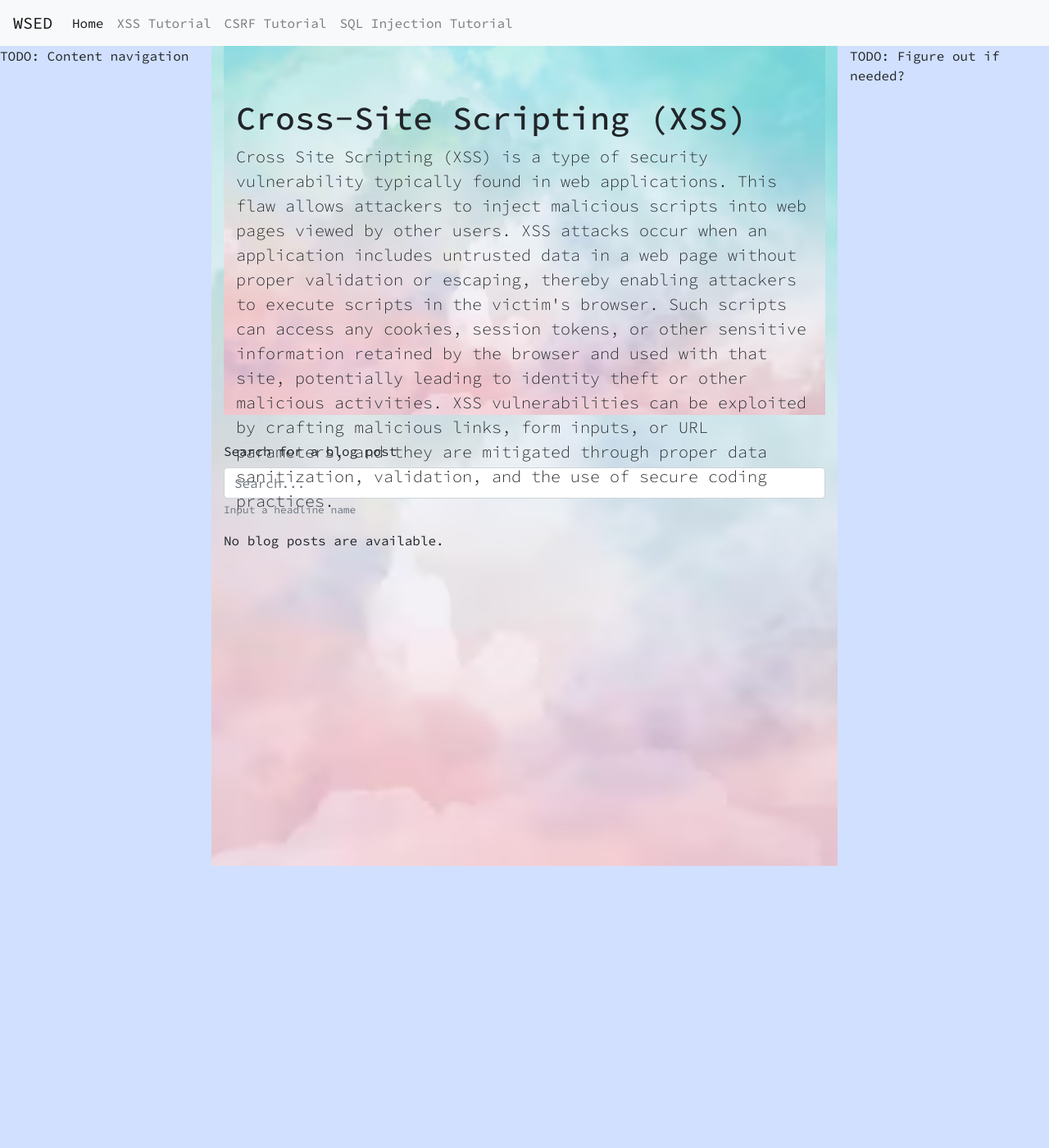
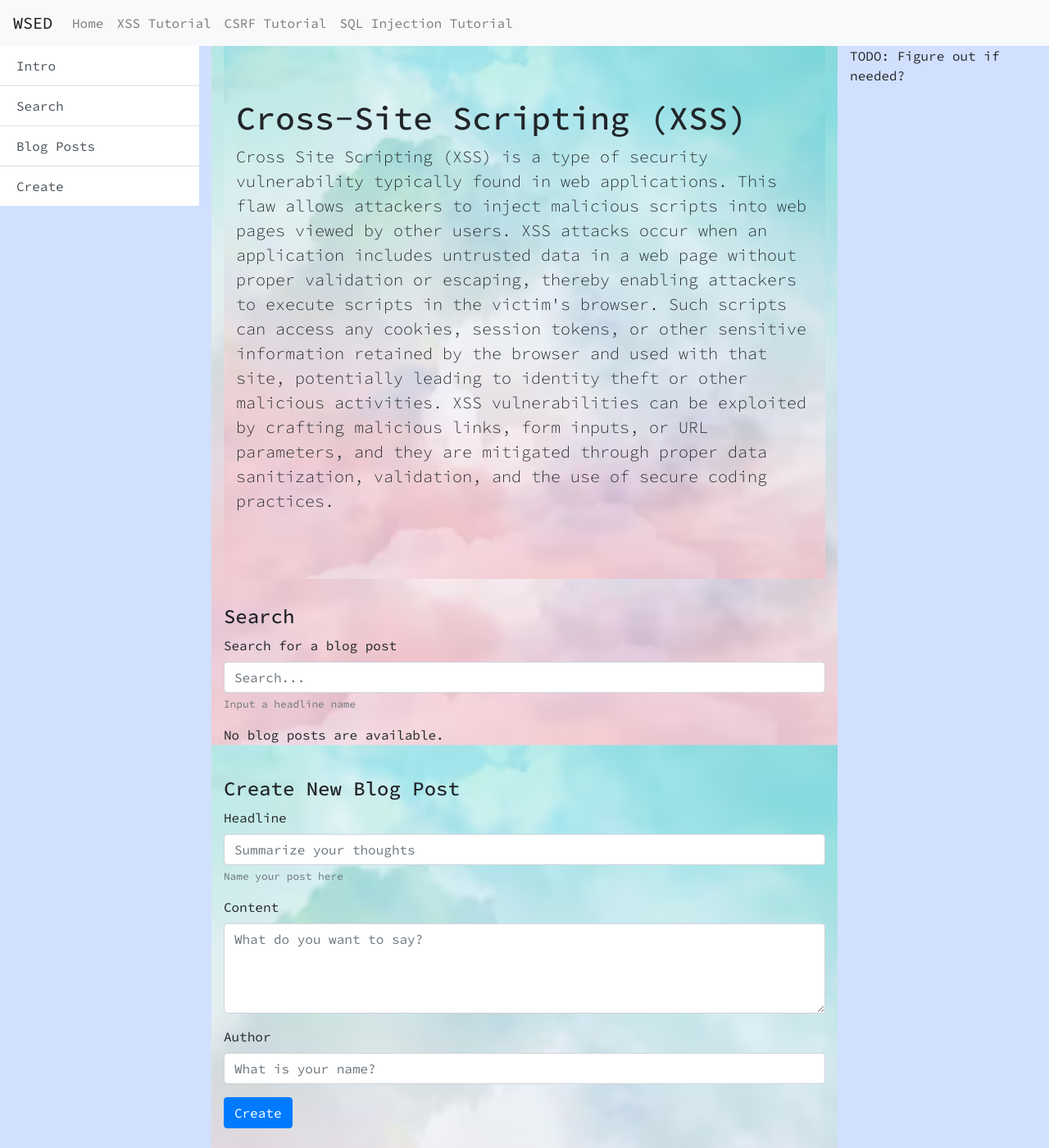
Before and after one commit to krystofbezdek/WSED, a Django app: page /xss_app/ in a window 1280 px wide. Shown: the whole page at 82% size. Before the commit the page ends 1056 px from the top, so only its background shows below. Run offline with Django 5.2, Linux system fonts and the light colour scheme; data that the repository does not hold is empty.

Commit message:
Side navbar and more progress on XSS styling

```diff
--- a/xss_app/models.py
+++ b/xss_app/models.py
@@ -7,7 +7,7 @@ from django.urls import reverse
 
 # Create your models here.
 class Blog(models.Model):
-    headline = models.CharField(max_length=30)
+    headline = models.CharField(max_length=200)
     blog_post_text = models.CharField(max_length=200)
     author = models.CharField(max_length=20)
     pub_date = models.DateTimeField("date published", auto_now_add=True)
--- a/xss_app/static/xss_app/style.css
+++ b/xss_app/static/xss_app/style.css
@@ -8,14 +8,14 @@ body {
     font-family: 'Source Code Pro', monospace;
 }
 
-
 .col-7 {
     background-color: black;
     background-image: url("images/background.png");
     background-position: center;
     background-repeat: no-repeat;
     background-size: cover;
-    height: 1000px;
+    background-attachment: fixed;
+    min-height: 100vh;
     width: 100%;
 }
 
@@ -25,6 +25,5 @@ body {
     background-position: center;
     background-repeat: no-repeat;
     background-size: cover;
-    height: 450px;
     width: 100%;
 }
--- a/xss_app/templates/base.html
+++ b/xss_app/templates/base.html
@@ -25,7 +25,9 @@
             <div class="row">
 
                 <div class="col">
-                    TODO: Content navigation
+                    {% block content_nav %}
+
+                    {% endblock %}
                 </div>
 
                 <div class="col-7">
--- a/xss_app/templates/navbar.html
+++ b/xss_app/templates/navbar.html
@@ -5,10 +5,10 @@
   </button>
   <div class="collapse navbar-collapse" id="navbarNavAltMarkup">
     <div class="navbar-nav">
-      <a class="nav-item nav-link active" href="{% url 'home' %}">Home <span class="sr-only">(current)</span></a>
+      <a class="nav-item nav-link" href="{% url 'home' %}">Home<span class="sr-only">(current)</span></a>
       <a class="nav-item nav-link" href="{% url 'xss_app:index' %}">XSS Tutorial</a>
       <a class="nav-item nav-link" href="#">CSRF Tutorial</a>
-        <a class="nav-item nav-link" href="#">SQL Injection Tutorial</a>
+      <a class="nav-item nav-link" href="#">SQL Injection Tutorial</a>
     </div>
   </div>
 </nav>
--- a/xss_app/templates/xss_app/index.html
+++ b/xss_app/templates/xss_app/index.html
@@ -2,15 +2,26 @@
 
 {% block title %} XSS Tutorial Home {% endblock %}
 
+{% block content_nav %}
+    <div id="sidenav" class="list-group list-group-flush">
+      <a class="list-group-item list-group-item-action" href="#intro" role="navigation" >Intro</a>
+      <a class="list-group-item list-group-item-action" href="#search" role="navigation" >Search</a>
+      <a class="list-group-item list-group-item-action" href="#blogposts" role="navigation" >Blog Posts</a>
+      <a class="list-group-item list-group-item-action" href="#createnew" role="navigation" >Create</a>
+    </div>
+{% endblock %}
+
 {% block content %}
 
-    <div class="jumbotron jumbotron-fluid">
+    <div id="intro" class="jumbotron jumbotron-fluid">
         <div class="container">
             <h1 class="display-5">Cross-Site Scripting (XSS)</h1>
             <p class="lead">Cross Site Scripting (XSS) is a type of security vulnerability typically found in web applications. This flaw allows attackers to inject malicious scripts into web pages viewed by other users. XSS attacks occur when an application includes untrusted data in a web page without proper validation or escaping, thereby enabling attackers to execute scripts in the victim's browser. Such scripts can access any cookies, session tokens, or other sensitive information retained by the browser and used with that site, potentially leading to identity theft or other malicious activities. XSS vulnerabilities can be exploited by crafting malicious links, form inputs, or URL parameters, and they are mitigated through proper data sanitization, validation, and the use of secure coding practices.</p>
         </div>
     </div>
 
+    <div id="search">
+        <h4>Search</h4>
         <form action="{% url 'xss_app:search' %}" method="get">
             <div class="form-group">
                 <label for="searchBar">Search for a blog post</label>
@@ -18,14 +29,17 @@
                 <small id="searchHelp" class="form-text text-muted">Input a headline name</small>
             </div>
         </form>
+    </div>
 
+    <div id="blogposts">
         {% if blog_post_list %}
             <div class="list-group">
+                <h4>Blog Posts</h4>
                 {% for blog_post in blog_post_list %}
                     <a href="{% url 'xss_app:detail' blog_post.id %}" class="list-group-item list-group-item-action">
                         <div class="d-flex w-100 justify-content-between">
                           <h5 class="mb-1">{{ blog_post.headline }}</h5>
-                      <small class="text-muted">{{ blog_post.pub_date }}</small>
+                          <small class="text-muted">Posted on: {{ blog_post.pub_date }}</small>
                         </div>
                         <p class="mb-1">{{ blog_post.blog_post_text }}</p>
                         <small class="text-muted">By: {{ blog_post.author }}</small>
@@ -35,4 +49,30 @@
         {% else %}
             <p>No blog posts are available.</p>
         {% endif %}
+    </div>
+
+    <br>
+
+    <div id="createnew">
+        <h4>Create New Blog Post</h4>
+        <form action="{% url 'xss_app:create' %}" method="post">
+            {% csrf_token %}
+            <div class="form-group">
+                <label for="headline">Headline</label>
+                <input name="headline" type="text" class="form-control" id="headline" aria-describedby="headlineHelp" placeholder="Summarize your thoughts">
+                <small id="headlineHelp" class="form-text text-muted">Name your post here</small>
+              </div>
+            <div class="form-group">
+                <label for="bpt">Content</label>
+                <textarea name="blog_post_text" class="form-control" id="bpt" placeholder="What do you want to say?" rows="4"></textarea>
+            </div>
+            <div class="form-group">
+                <label for="author">Author</label>
+                <input name="author" type="text" class="form-control" id="author" placeholder="What is your name?">
+            </div>
+            <button type="submit" class="btn btn-primary">Create</button>
+        </form>
+    </div>
+
+    <br>
 {% endblock %}
--- a/xss_app/views.py
+++ b/xss_app/views.py
@@ -1,9 +1,9 @@
 from django.db import connection
-from unittest import loader
+# from unittest import loader
 
 # from django.shortcuts import render, get_object_or_404
 # from django.http import HttpResponse, HttpResponseRedirect
-# from django.urls import reverse
+from django.urls import reverse_lazy
 from django.views import generic
 # from django.db.models import Q
 
@@ -29,14 +29,14 @@ class SearchResultsView(generic.ListView):
     template_name = "xss_app/search.html"
 
     def get_queryset(self):
-        query = self.request.GET.get("q") # supply 'hello' OR 1 = 1 --;
+        query = self.request.GET.get("q") # supply anything' OR 1 = 1 --;
 
         # SAFE
         # param = f'%{query}%'
         # object_list = Blog.objects.raw("SELECT * FROM xss_app_blog WHERE headline LIKE %s", [param])
 
         with connection.cursor() as cursor:
-            cursor.execute("SELECT * FROM xss_app_blog WHERE headline = '" + query + "'")
+            cursor.execute("SELECT * FROM xss_app_blog WHERE headline LIKE '%" + query + "%'")
             rows = cursor.fetchall()
 
         results = []
@@ -61,3 +61,4 @@ class BlogPostCreateView(generic.CreateView):
     model = Blog
     template_name = "xss_app/create.html"
     fields = ["headline", "blog_post_text", "author"]
+    success_url = reverse_lazy('xss_app:index')
```
Also changed, not shown: xss_app/templates/xss_app/search.html (+3 -4 lines). Lines whose indentation alone changed are shown as unchanged.
